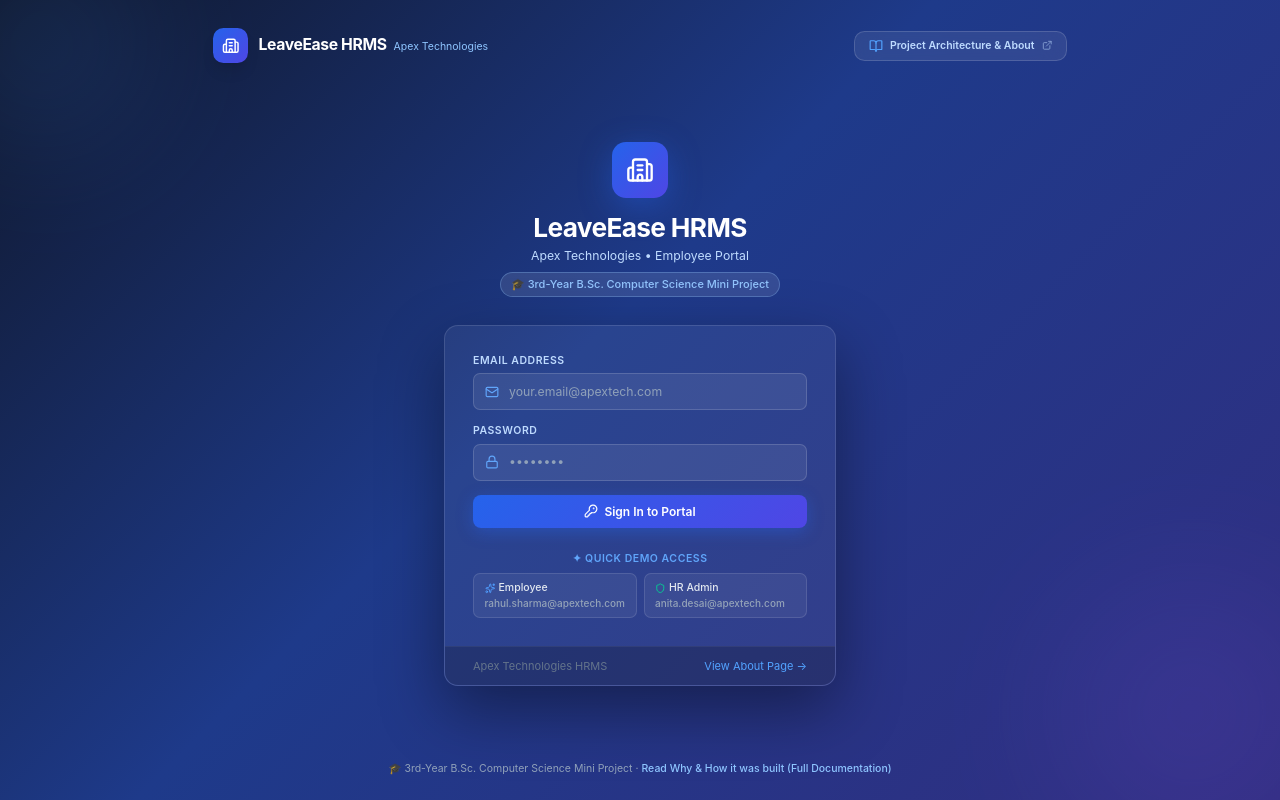
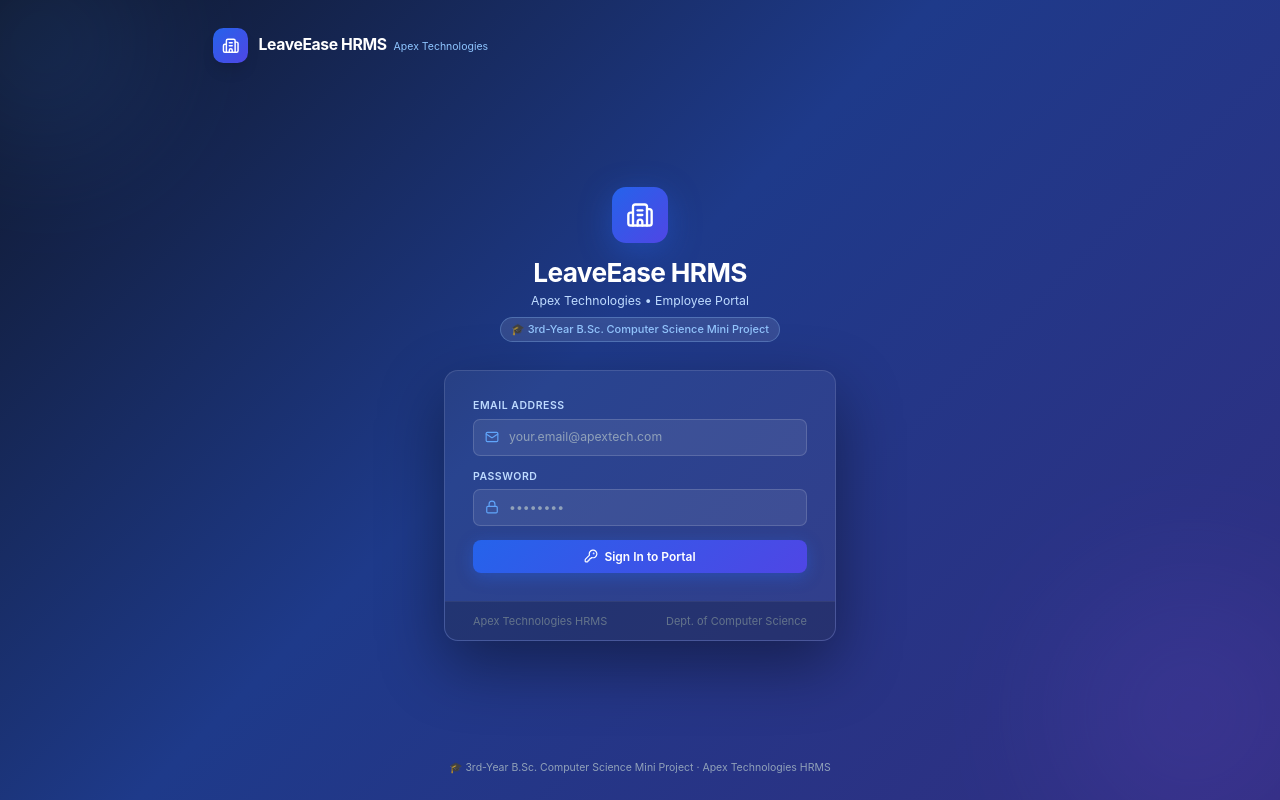
Before and after one commit to rajadeno888-design/mini-project-, a React (Vite) app: page / in a window 1280 px wide. Built offline with nearby package versions, Linux system fonts and the light colour scheme.

Commit message:
Remove Quick Demo Access section from LoginView and reset session on refresh to return to login

```diff
--- a/src/views/LoginView.tsx
+++ b/src/views/LoginView.tsx
@@ -76,7 +76,7 @@ export const LoginView: React.FC<LoginViewProps> = ({ onSuccess }) => {
       <div className="absolute bottom-[-80px] right-[-80px] w-96 h-96 rounded-full opacity-15 blur-3xl pointer-events-none"
         style={{ background: 'radial-gradient(circle, #8b5cf6, transparent)' }} />
 
-      {/* Top Navbar */}
+      {/* Top Header */}
       <header className="w-full max-w-5xl flex items-center justify-between py-4 px-6 z-20">
         <div className="flex items-center gap-3">
           <div className="w-10 h-10 rounded-xl flex items-center justify-center shadow-lg"
@@ -88,13 +88,6 @@ export const LoginView: React.FC<LoginViewProps> = ({ onSuccess }) => {
             <span className="hidden sm:inline-block ml-2 text-xs text-blue-300">Apex Technologies</span>
           </div>
         </div>
-        <a href="/about.html"
-          className="flex items-center gap-2 text-xs font-semibold px-4 py-2 rounded-xl text-blue-200 hover:text-white transition-all"
-          style={{ background: 'rgba(255,255,255,0.08)', border: '1px solid rgba(255,255,255,0.15)', backdropFilter: 'blur(12px)' }}>
-          <BookOpen className="w-4 h-4 text-blue-400" />
-          <span>Project Architecture & About</span>
-          <ExternalLink className="w-3 h-3 opacity-60" />
-        </a>
       </header>
 
       <div className="w-full max-w-md relative z-10 animate-fade-up my-auto py-6">
@@ -185,44 +178,18 @@ export const LoginView: React.FC<LoginViewProps> = ({ onSuccess }) => {
                 )}
               </button>
             </form>
-
-            {/* Quick demo access */}
-            <div className="pt-2">
-              <p className="text-center text-xs font-semibold uppercase tracking-wider mb-2" style={{ color: '#60a5fa' }}>
-                ✦ Quick Demo Access
-              </p>
-              <div className="grid grid-cols-2 gap-2">
-                {DEMO_ACCOUNTS.map(acc => (
-                  <button
-                    key={acc.role}
-                    type="button"
-                    onClick={() => quickLogin(acc)}
-                    className="rounded-lg py-2 px-3 text-xs font-medium text-left transition-all hover:scale-[1.02] cursor-pointer"
-                    style={{ background: 'rgba(255,255,255,0.06)', border: '1px solid rgba(255,255,255,0.12)', color: '#e2e8f0' }}
-                    onMouseEnter={e => ((e.currentTarget as HTMLElement).style.background = 'rgba(255,255,255,0.12)')}
-                    onMouseLeave={e => ((e.currentTarget as HTMLElement).style.background = 'rgba(255,255,255,0.06)')}
-                  >
-                    {acc.role === 'hr' ? <Shield className="w-3 h-3 inline mr-1 text-emerald-400" /> : <Sparkles className="w-3 h-3 inline mr-1 text-blue-400" />}
-                    {acc.label}
-                    <span className="block text-[10px] mt-0.5" style={{ color: '#94a3b8' }}>{acc.email}</span>
-                  </button>
-                ))}
-              </div>
-            </div>
           </div>
 
           <div className="px-8 py-3 flex items-center justify-between text-[11px]"
             style={{ background: 'rgba(0,0,0,0.20)', borderTop: '1px solid rgba(255,255,255,0.06)', color: '#64748b' }}>
             <span>Apex Technologies HRMS</span>
-            <a href="/about.html" className="text-blue-400 hover:underline flex items-center gap-1">
-              <span>View About Page →</span>
-            </a>
+            <span>Dept. of Computer Science</span>
           </div>
         </div>
       </div>
 
       <footer className="w-full max-w-5xl py-3 text-center text-xs text-slate-400 z-20">
-        <p>🎓 3rd-Year B.Sc. Computer Science Mini Project · <a href="/about.html" className="text-blue-300 hover:underline font-medium">Read Why & How it was built (Full Documentation)</a></p>
+        <p>🎓 3rd-Year B.Sc. Computer Science Mini Project · Apex Technologies HRMS</p>
       </footer>
     </div>
   );
```
